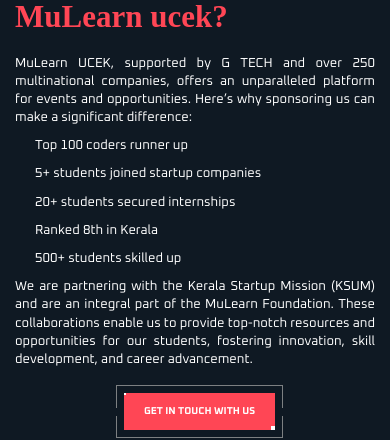
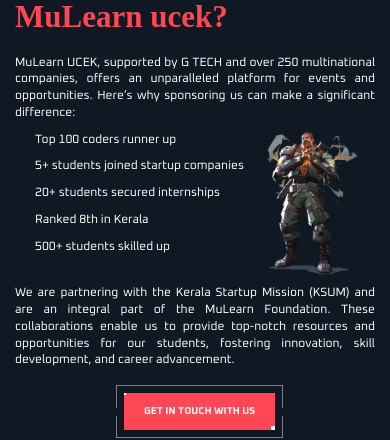
Before and after one commit to AdarshDev9349/Mulearn-Renvnza, a React (Create React App) app: page /sponsor-us in a window 390 px wide. Shown: the part 140-580 px from the top of the page. Built offline with nearby package versions, Linux system fonts and the light colour scheme; a web font is replaced by a local one; what ldrs would draw is missing.

Commit message:
minor changes

```diff
--- a/src/components/why.js
+++ b/src/components/why.js
@@ -13,6 +13,7 @@
                 <p style={{marginBottom:'10px'}}>
                 MuLearn UCEK, supported by G TECH and over 250 multinational companies, offers an unparalleled platform for events and opportunities. Here’s why sponsoring us can make a significant difference:
                 </p>
+                <div className='small-div'>
                 <ul>
                     <li>Top 100 coders runner up</li>
                     <li>5+ students joined startup companies</li>
@@ -20,6 +21,7 @@
                     <li>Ranked 8th in Kerala</li>
                     <li>500+ students skilled up</li>
                 </ul>
+                <img src={image} alt="Image" className="small-img" /></div>
                 <p>
                 We are partnering with the Kerala Startup Mission (KSUM) and are an integral part of the MuLearn Foundation. These collaborations enable us to provide top-notch resources and opportunities for our students, fostering innovation, skill development, and career advancement.
                 </p>
--- a/src/index.css
+++ b/src/index.css
@@ -1328,6 +1328,9 @@
 .section-hero .text ul li {
   margin-bottom: 10px;
 }
+.section-hero .small-img{
+  display: none;
+}
 
 
 @media (max-width: 768px) {
@@ -1355,7 +1358,7 @@
     margin-bottom: 20px;
   }
   .section-hero .text p, .section-hero .text ul {
-    font-size: 13px;
+    font-size: 12px;
     line-height: 1.4;
     color: #ffffff;
     font-family: "oxanium";
@@ -1372,6 +1375,18 @@
   .section-hero .btn__inner{
     padding: 12px 20px;
   }
+  .section-hero .small-img{
+    display: flex;
+
+    width: 26%;
+    margin-left: 19px;
+    margin-bottom: 10px;
+  }
+  .section-hero .small-div{
+    display: flex;
+
+
+  }
 }
 
 @media (max-width: 480px) {
```
